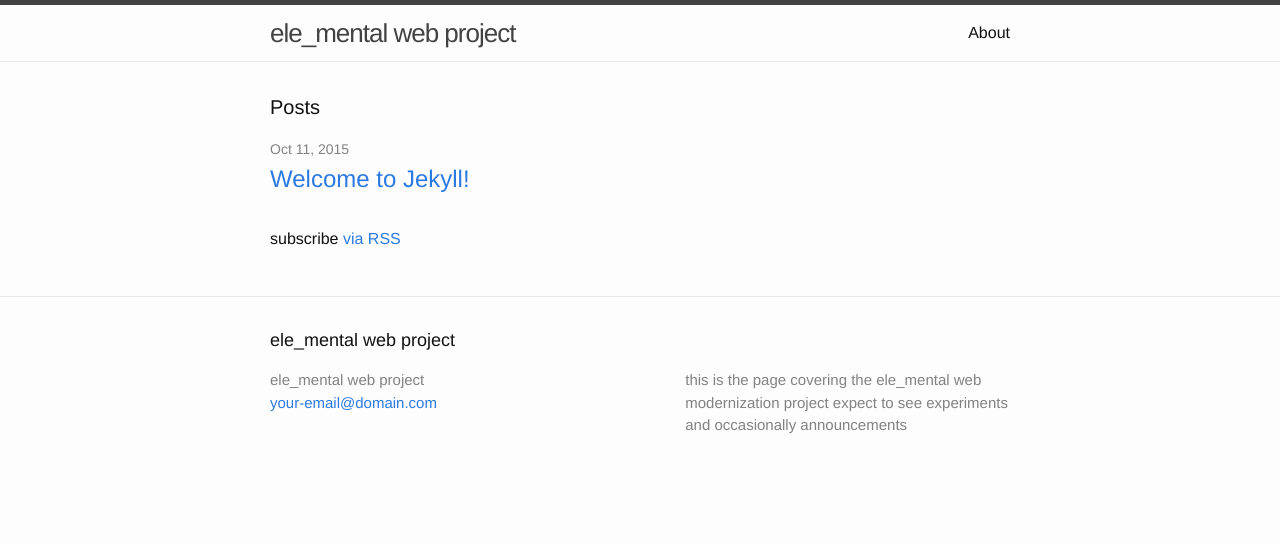
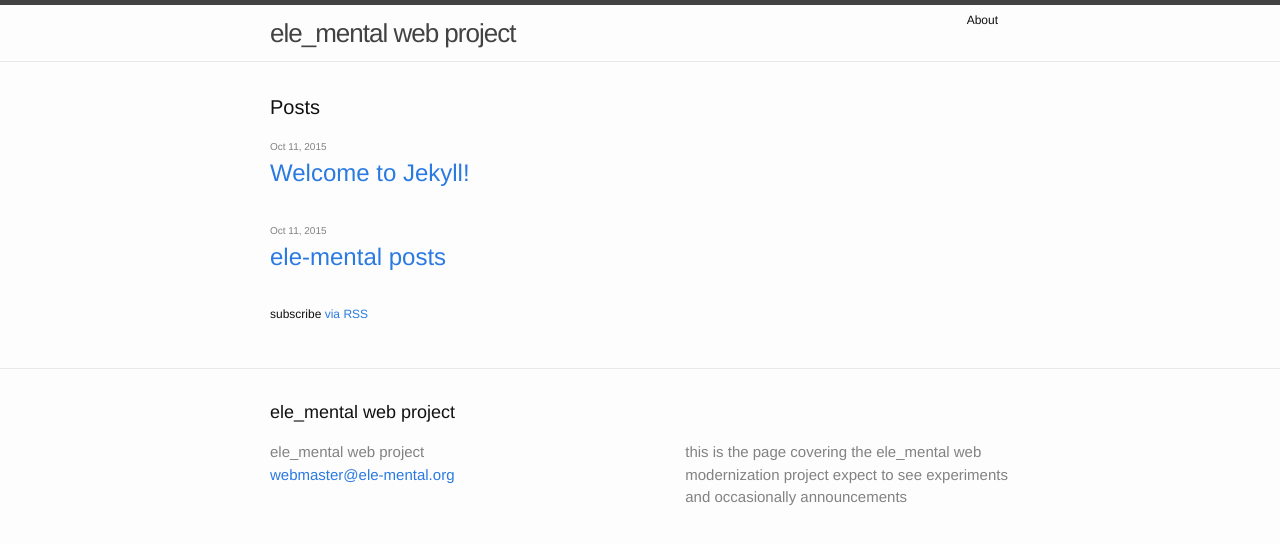
Before and after one commit to ele-mental/ele-mental.github.io, a Jekyll site: the page built from index.html, in a window 1280 px wide. Shown: the top 544 px of the page. Built offline with Jekyll 4.4.1, drawn with Linux system fonts in a browser that asks for light colours.

Commit message:
changes and changes..  CSS, config and post

```diff
--- a/_config.yml
+++ b/_config.yml
@@ -1,6 +1,6 @@
 # Site settings
 title: ele_mental web project
-email: your-email@domain.com
+email: webmaster@ele-mental.org
 description: > # this means to ignore newlines until "baseurl:"
   this is the page covering the ele_mental web modernization project
   expect to see experiments and occasionally announcements
--- a/css/main.scss
+++ b/css/main.scss
@@ -7,8 +7,10 @@
 
 // Our variables
 $base-font-family: Helvetica, Arial, sans-serif;
-$base-font-size:   16px;
-$small-font-size:  $base-font-size * 0.875;
+$base-font-size:   12px;
+// $small-font-size:  $base-font-size * 0.875;
+$small-font-size:  10px;
+$large-font-size:  14px;
 $base-line-height: 1.5;
 
 $spacing-unit:     30px;
@@ -27,6 +29,21 @@ $content-width:    800px;
 $on-palm:          600px;
 $on-laptop:        800px;
 
+nav {
+  ul {
+    margin: 0;
+    padding: 0;
+    list-style: none;
+  }
+
+  li { display: inline-block; }
+
+  a {
+    display: block;
+    padding: 6px 12px;
+    text-decoration: none;
+  }
+}
 
 
 // Using media queries with like this:
```
Also changed, not shown: _posts/2015-10-11-ele-mental-posts.md (added, +25 -0 lines).
